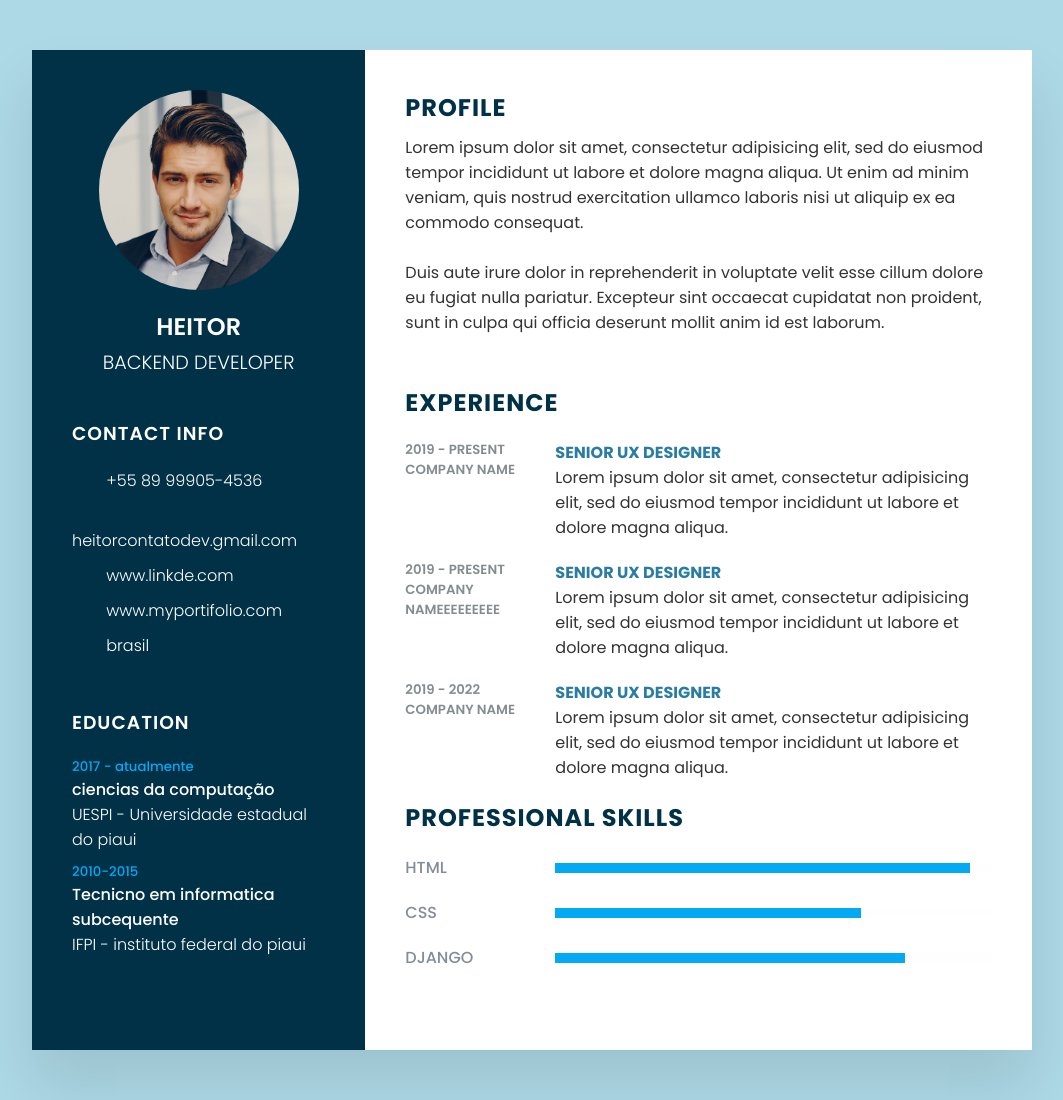
After one commit to HeitorLouzeiro/portifolio, a Django app: template portifolio/templates/Front-end/pdf.html in a window 1280 px wide. The commit adds this page. Shown: the whole page, without its empty margins (108-1171 px from the left). Run offline with Django 3.2, Linux system fonts and the light colour scheme; the template is opened without the code that fills it, so the values that code supplies are empty.

Commit message:
Added to curriculum html and removed some unnecessary lines.

```diff
--- /dev/null
+++ b/portifolio/templates/Front-end/css/pdf.css
@@ -0,0 +1,205 @@
+@import url('https://fonts.googleapis.com/css?family=Poppins:200,300,400,500,600,700,800,900&display=swap');
+*{
+    margin: 0;
+    padding: 0;
+    box-sizing: border-box;
+    font-family: 'Poppins' , sans-serif;
+}
+body{
+    background: lightblue;
+    display: flex;
+    justify-content: center;
+    align-items: center;
+    min-height: 100vh;
+}
+
+.container{
+    position: relative;
+    width: 100%;
+    max-width: 1000px;
+    min-height: 1000px;
+    background:#fff;
+    margin: 50px;
+    display: grid;
+    grid-template-columns: 1fr 2fr;
+    box-shadow: 0 35px 55px rgba(0,0,0,0.1);
+
+}
+.container .left_Side{
+    position: relative;
+    background: #003147;
+    padding: 40px;
+}
+
+.profileText{
+    position: relative;
+    display: flex;
+    flex-direction: column;
+    align-items: center;
+    padding-bottom: 20px;
+    border-bottom: 1px solid Orgba(255,255,255,0.2);
+}
+
+.profileText .imgBx{
+    position: relative;
+    width: 200px;
+    height: 200px;
+    border-radius: 50%;
+    overflow: hidden;
+}
+
+.profileText .imgBx img{
+    position: absolute;
+    top: 0;
+    Left: 0;
+    width: 100%;
+    height: 100%;
+    object-fit: cover;
+}
+
+.profileText h2{
+    color: #fff;
+    font-size: 1.5em;
+    margin-top: 20px;
+    text-transform: uppercase;
+    text-align: center;
+    font-weight: 600;
+    Line-height: 1.4em;
+}
+.profileText h2 span{
+    font-size:0.8em;
+    font-weight: 300;
+}
+
+.contactInfo{
+    padding-top: 40px;
+}
+
+.title{
+    color: #fff;
+    text-transform: uppercase;
+    font-weight: 600;
+    Letter-spacing: 1px;
+    margin-bottom: 20px;
+}
+
+.contactInfo ul{
+    position: relative;
+}
+
+.contactInfo ul li{
+    position: relative;
+    list-style: none;
+    margin: 10px 0;
+    cursor: pointer;
+}
+
+.contactInfo ul li .icon{
+    display: inline-block;
+    width: 30px;
+    font-size: 18px;
+    color: #03a9f4;
+}
+.contactInfo ul li span{
+    color: #fff;
+    font-weight: 300;
+}
+
+.contact Info.education li{
+    margin-bottom: 15px;
+}
+.contactInfo.education h5{
+    color: #03a9f4;
+    font-weight: 500;
+}
+.contactInfo.education h4:nth-child(2){
+    color: #fff;
+    font-weight: 500;
+}
+.contactInfo.education h4{
+    color: #fff;
+    font-weight: 300;
+}
+
+.container .right_Side{
+    position: relative;
+    background: #fff;
+    padding: 40px;
+}
+.about{
+    margin-bottom: 50px;
+}
+.about:last-child{
+    margin-bottom: 0;
+}
+.title2{
+    color: #003147;
+    text-transform: uppercase;
+    letter-spacing: 1px;
+    margin-bottom: 10px;
+}
+p{
+    color: #333;
+}
+.about .box{
+    display: flex;
+    flex-direction: row;
+    margin: 20px 0;
+}
+.about .box .year_company{
+    min-width: 150px;
+}
+.about .box .year_company h5{
+    text-transform: uppercase;
+    color: #848c90;
+    font-weight: 600;
+}
+.about .box .text h4{
+    text-transform: uppercase;
+    color: #2a7da2;
+    font-size:16px;
+}
+
+.skills .box{
+    position: relative;
+    width: 100%;
+    display: grid;
+    grid-template-columns: 150px 1fr;
+    justify-content: center;
+    align-items: center;
+}
+.skills .box h4{
+    text-transform: uppercase;
+    color: #848c99;
+    font-weight: 500;
+}
+.skills .box .percent{
+    position: relative;
+    width: 100%;
+    height: 10px;
+    background: #fefefe;
+}
+.skills .box .percent div{
+    position: absolute;
+    top: 0;
+    Left: 0;
+    height: 100%;
+    background: #03a9f4;
+}
+@media (max-width: 1000px){
+    .container{
+        margin: 10px;
+        grid-template-columns: repeat(1,1fr);
+    }
+}
+@media (max-width: 600px){
+    .about .box{
+        flex-direction: column;
+    }
+    .about .box .year_company{
+        margin-bottom: 5px;
+    }
+    .skills .box{
+        grid-template-columns: repeat(1,1fr);
+    }
+}
--- /dev/null
+++ b/portifolio/templates/Front-end/pdf.html
@@ -0,0 +1,152 @@
+<!DOCTYPE html>
+<html>
+
+<head>
+  <meta name="viewport" content="width=device-width, initial-scale=1.0" />
+  <title>Responsive CV using Html & CSS</title>
+  <link rel="stylesheet" type="text/css" href="css/pdf.css" />
+</head>
+
+<body>
+  <div class="container">
+    <div class="left_Side">
+      <div class="profileText">
+        <div class="imgBx">
+          <img src="image/user-img.png" alt="" />
+        </div>
+        <h2>
+          Heitor
+          <br />
+          <span>backend developer</span>
+        </h2>
+
+        <div class="contactInfo">
+          <h3 class="title">Contact Info</h3>
+          <ul>
+            <li>
+              <span class="icon"></span>
+              <span class="text">+55 89 99905-4536</span>
+            </li>
+            <li>
+              <span class="icon"></span>
+              <span class="text">heitorcontatodev.gmail.com</span>
+            </li>
+            <li>
+              <span class="icon"></span>
+              <span class="text">www.linkde.com</span>
+            </li>
+            <li>
+              <span class="icon"></span>
+              <span class="text">www.myportifolio.com</span>
+            </li>
+            <li>
+              <span class="icon"></span>
+              <span class="text">brasil</span>
+            </li>
+            <!-- <a href="#" class="fab fa-twitter"></a> -->
+          </ul>
+        </div>
+
+        <div class="contactInfo education">
+          <h3 class="title">Education</h3>
+          <ul>
+
+            <li>
+              <h5>2017 - atualmente</h5>
+              <h4>ciencias da computação</h4>
+              <h4>UESPI - Universidade estadual do piaui</h4>
+            </li>
+
+            <li>
+              <h5>2010-2015</h5>
+              <h4>Tecnicno em informatica subcequente</h4>
+              <h4>IFPI - instituto federal do piaui</h4>
+            </li>
+          </ul>
+        </div>
+      </div>
+    </div>
+
+    <div class="right_Side">
+      <div class="about">
+        <h2 class="title2">Profile</h2>
+        <p>Lorem ipsum dolor sit amet, consectetur adipisicing elit, sed do eiusmod
+          tempor incididunt ut labore et dolore magna aliqua. Ut enim ad minim veniam,
+          quis nostrud exercitation ullamco laboris nisi ut aliquip ex ea commodo
+          consequat.<br> <br> Duis aute irure dolor in reprehenderit in voluptate velit esse
+          cillum dolore eu fugiat nulla pariatur. Excepteur sint occaecat cupidatat non
+          proident, sunt in culpa qui officia deserunt mollit anim id est laborum.</p>
+      </div>
+      <div class="about">
+        <h2 class="title2">Experience</h2>
+
+        <div class="box">
+          <div class="year_company">
+            <h5>2019 - Present</h5>
+            <h5>Company Name</h5>
+          </div>
+          <div class="text">
+            <h4>Senior UX Designer</h4>
+            <p>Lorem ipsum dolor sit amet, consectetur adipisicing elit, sed do eiusmod tempor incididunt ut
+              labore et dolore magna aliqua.</p>
+          </div>
+        </div>
+
+        <div class="box">
+          <div class="year_company">
+            <h5>2019 - Present</h5>
+            <h5>Company Nameeeeeeeee</h5>
+          </div>
+          <div class="text">
+            <h4>Senior UX Designer</h4>
+            <p>Lorem ipsum dolor sit amet, consectetur adipisicing elit, sed do eiusmod tempor incididunt ut
+              labore et dolore magna aliqua.</p>
+          </div>
+        </div>
+
+        <div class="box">
+          <div class="year_company">
+            <h5>2019 - 2022</h5>
+            <h5>Company Name</h5>
+          </div>
+          <div class="text">
+            <h4>Senior UX Designer</h4>
+            <p>Lorem ipsum dolor sit amet, consectetur adipisicing elit, sed do eiusmod tempor incididunt ut
+              labore et dolore magna aliqua.</p>
+          </div>
+        </div>
+
+        <div class="about skills">
+          <h2 class="title2">Professional Skills</h2>
+          <div class="box">
+            <h4>Html</h4>
+            <div class="percent">
+              <div style="width: 95%;"></div>
+            </div>
+          </div>
+
+          <div class="box">
+            <h4>CSS</h4>
+            <div class="percent">
+              <div style="width: 70%;"></div>
+            </div>
+          </div>
+
+          <div class="box">
+            <h4>django</h4>
+            <div class="percent">
+              <div style="width: 80%;"></div>
+
+            </div>
+          </div>
+
+        </div>
+
+      </div>
+
+    </div>
+
+  </div>
+</body>
+
+</html>
--- a/portifolio/templates/portifolio/partial/_nav.html
+++ b/portifolio/templates/portifolio/partial/_nav.html
@@ -30,7 +30,7 @@
   <div id="theme-toggler" class="fas fa-moon"></div>
   <div class="togle-whatsapp">
     {% for personaldata in personaldatas %}
-      <a href="{{ personaldata.whatsapp }}" class="fab fa-whatsapp" target="blank"></a>
+      <a href="{{ personaldata.whatsapp }}" class="fab fa-whatsapp" target="_blank"></a>
     {% endfor %}
   </div>
 {% endif %}
```
Also changed, not shown: portifolio/templates/portifolio/partial/_curriculum.html (+2 -5 lines).
